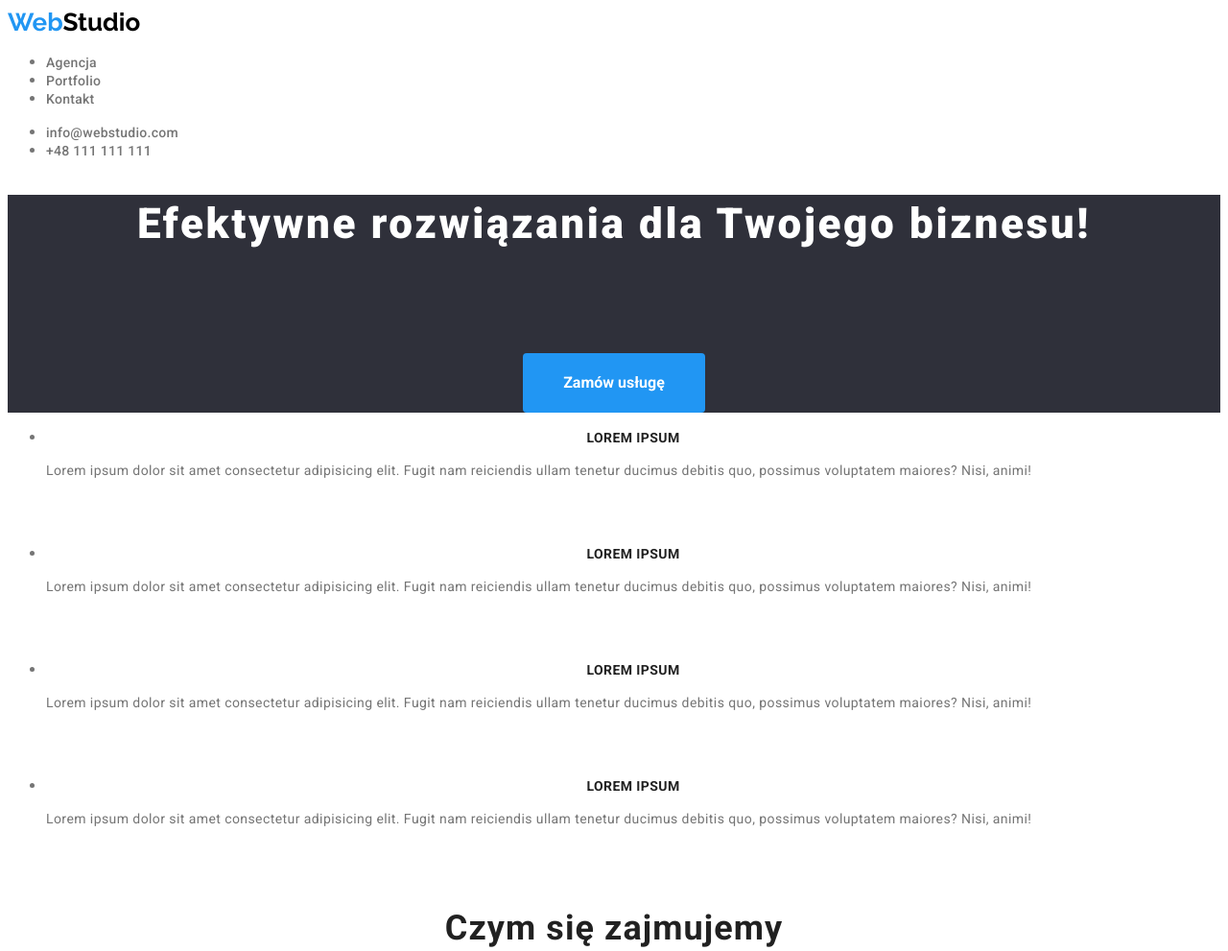
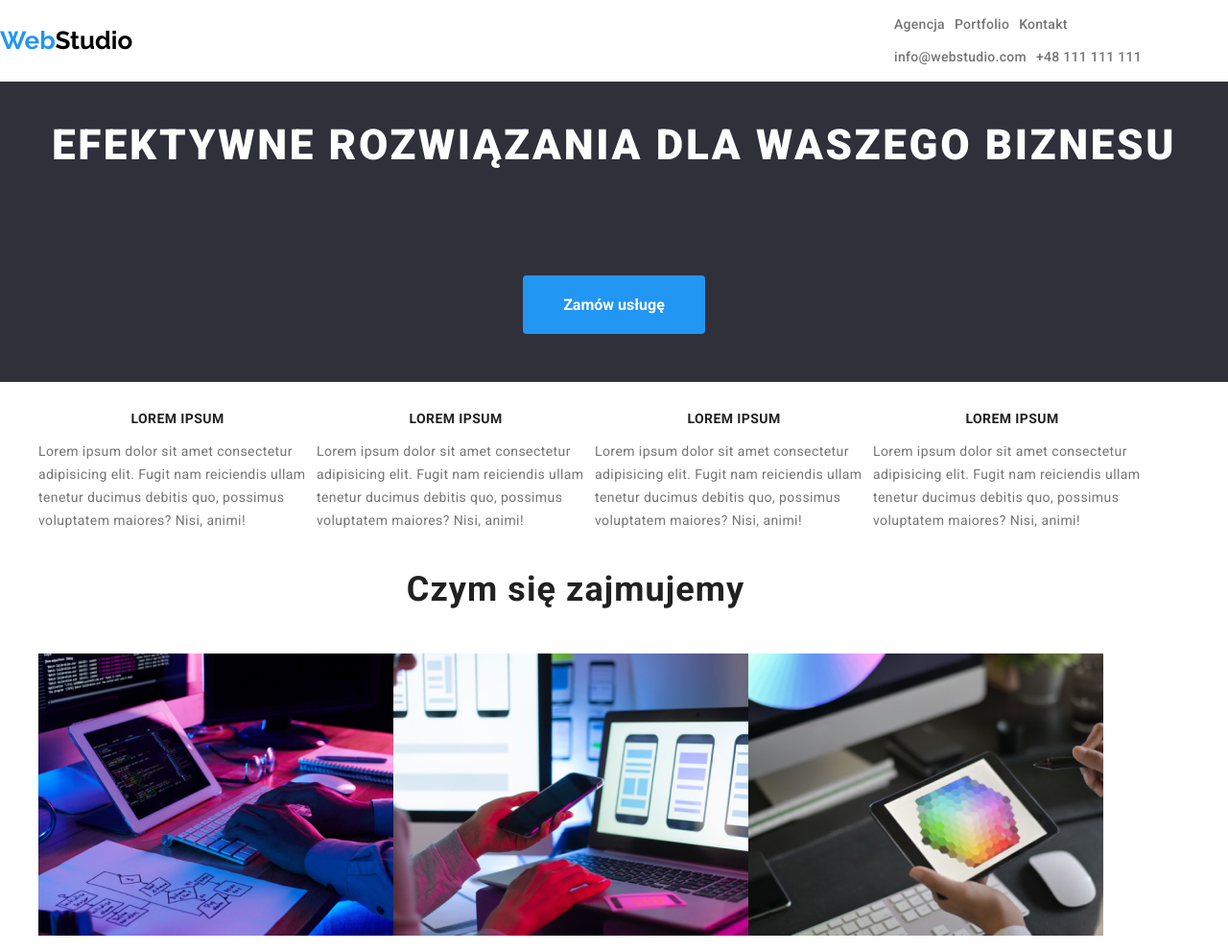
Before and after one commit to KluskaZuber/goit-markup-hw-03, a plain HTML site: page index.html in a window 1280 px wide. Shown: the top 991 px of the page at 96% size. Drawn offline with nearby package versions, Linux system fonts and the light colour scheme.

Commit message:
układ graficzny próba 1

```diff
--- a/css/styles.css
+++ b/css/styles.css
@@ -1,3 +1,8 @@
+*,
+*::before,
+*::after {
+  box-sizing: border-box;
+}
 :root {
   --brand-color-background_dark: #2f303a;
   --brand-color-background-light-grey: #e5e5e5;
@@ -29,7 +34,10 @@ body {
 }
 .link-menu {
   color: var(--brand-color-tekst);
+  display: inline-block;
+  margin-right: 10px;
   text-decoration: none;
+  list-style-type: none;
   height: 16px;
   font-weight: 500;
   font-size: 14px;
@@ -43,6 +51,7 @@ body {
 .link-footer {
   color: rgba(255, 255, 255, 0.6);
   text-decoration: none;
+  list-style-type: none;
   height: 16px;
   font-size: 14px;
   line-height: 24px;
@@ -113,6 +122,9 @@ body {
   border-radius: 4px;
   padding: 10px 42px 10px 42px;
   cursor: pointer;
+  margin-right: auto;
+  margin-left: auto;
+  margin-bottom: 50px;
 }
 .button:active,
 .button:focus {
@@ -179,3 +191,35 @@ body {
 .footer {
   background-color: var(--brand-color-background_dark);
 }
+.container {
+  width: 1200px;
+  display: inline-block;
+  align-items: center;
+}
+.header-container {
+  width: 1200px;
+  display: flex;
+  align-items: center;
+  justify-content: space-between;
+}
+.menu {
+  display: flex;
+  justify-content: flex-start;
+  list-style: none;
+}
+.menu-2 {
+  display: flex;
+  justify-content: flex-end;
+  list-style: none;
+}
+.text-card-set {
+  list-style: none;
+  display: inline-flex;
+}
+.picture-card-set {
+  list-style: none;
+  display: inline-flex;
+}
+.picture-card-decoration {
+  justify-content: space-between;
+}
--- a/index.html
+++ b/index.html
@@ -3,6 +3,10 @@
   <head>
     <link rel="preconnect" href="https://fonts.googleapis.com" />
     <link rel="preconnect" href="https://fonts.gstatic.com" crossorigin />
+    <link
+      rel="stylesheet"
+      href="https://cdnjs.cloudflare.com/ajax/libs/modern-normalize/1.0.0/modern-normalize.min.css"
+    />
     <link
       href="https://fonts.googleapis.com/css2?family=Raleway:wght@700&family=Roboto:wght@400;500;700;900&display=swap"
       rel="stylesheet"
@@ -18,16 +22,16 @@
     <title>WebStudio</title>
   </head>
   <body>
-    <header>
+    <header class="header-container">
       <a href="./index.html" class="logo"><span>Web</span>Studio</a>
 
       <nav>
-        <ul>
+        <ul class="menu">
           <li><a class="link-menu" href="/Agencja">Agencja</a></li>
           <li><a class="link-menu" href="./portfolio.html">Portfolio</a></li>
           <li><a class="link-menu" href="/Kontakt">Kontakt</a></li>
         </ul>
-        <ul>
+        <ul class="menu-2">
           <li>
             <a class="link-menu" href="mailto:info@webstudio.com"
               >info@webstudio.com</a
@@ -41,48 +45,53 @@
     </header>
     <main>
       <section class="top_section">
-        <h1 class="h1">Efektywne rozwiązania dla Twojego biznesu!</h1>
+        <div class="container">
+          <h1 class="h1">EFEKTYWNE ROZWIĄZANIA DLA WASZEGO BIZNESU</h1>
           <button type="button" class="button">Zamów usługę</button>
+        </div>
       </section>
-      <section class="mid_section">
-        <ul>
+      <section>
+        <div class="container">
+          <ul class="text-card-set">
             <li>
               <h3 class="h3">LOREM IPSUM</h3>
               <p class="text">
-              Lorem ipsum dolor sit amet consectetur adipisicing elit. Fugit nam
-              reiciendis ullam tenetur ducimus debitis quo, possimus voluptatem
-              maiores? Nisi, animi!
+                Lorem ipsum dolor sit amet consectetur adipisicing elit. Fugit
+                nam reiciendis ullam tenetur ducimus debitis quo, possimus
+                voluptatem maiores? Nisi, animi!
               </p>
             </li>
             <li>
               <h3 class="h3">LOREM IPSUM</h3>
               <p class="text">
-              Lorem ipsum dolor sit amet consectetur adipisicing elit. Fugit nam
-              reiciendis ullam tenetur ducimus debitis quo, possimus voluptatem
-              maiores? Nisi, animi!
+                Lorem ipsum dolor sit amet consectetur adipisicing elit. Fugit
+                nam reiciendis ullam tenetur ducimus debitis quo, possimus
+                voluptatem maiores? Nisi, animi!
               </p>
             </li>
             <li>
               <h3 class="h3">LOREM IPSUM</h3>
               <p class="text">
-              Lorem ipsum dolor sit amet consectetur adipisicing elit. Fugit nam
-              reiciendis ullam tenetur ducimus debitis quo, possimus voluptatem
-              maiores? Nisi, animi!
+                Lorem ipsum dolor sit amet consectetur adipisicing elit. Fugit
+                nam reiciendis ullam tenetur ducimus debitis quo, possimus
+                voluptatem maiores? Nisi, animi!
               </p>
             </li>
             <li>
               <h3 class="h3">LOREM IPSUM</h3>
               <p class="text">
-              Lorem ipsum dolor sit amet consectetur adipisicing elit. Fugit nam
-              reiciendis ullam tenetur ducimus debitis quo, possimus voluptatem
-              maiores? Nisi, animi!
+                Lorem ipsum dolor sit amet consectetur adipisicing elit. Fugit
+                nam reiciendis ullam tenetur ducimus debitis quo, possimus
+                voluptatem maiores? Nisi, animi!
               </p>
             </li>
           </ul>
+        </div>
       </section>
-      <section class="mid_section">
+      <section>
+        <div class="container">
           <h2 class="h2">Czym się zajmujemy</h2>
-        <ul>
+          <ul class="picture-card-set">
             <li>
               <img
                 src="images/programmer.jpg"
@@ -108,10 +117,12 @@
               />
             </li>
           </ul>
+        </div>
       </section>
-      <section class="down_section">
+      <section>
+        <div class="container">
           <h2 class="h2">Nasz zespół</h2>
-        <ul>
+          <ul class="picture-card-set" class="picture-card-decoration">
             <li>
               <img
                 src="images/product_design.jpg"
@@ -156,9 +167,11 @@
               <p class="second-text">Marketing</p>
             </li>
           </ul>
+        </div>
       </section>
     </main>
     <footer class="footer">
+      <div class="container">
         <a href="./index.html" class="logo-footer"><span>Web</span>Studio</a>
         <address>
           <ul>
@@ -173,6 +186,7 @@
             </li>
           </ul>
         </address>
+      </div>
     </footer>
   </body>
 </html>
```
Also changed, not shown: portfolio.html (+18 -1 lines), 1 other file. Lines whose indentation alone changed are shown as unchanged.
